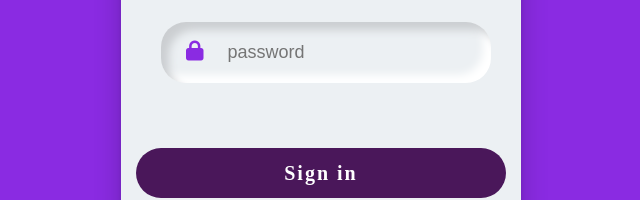
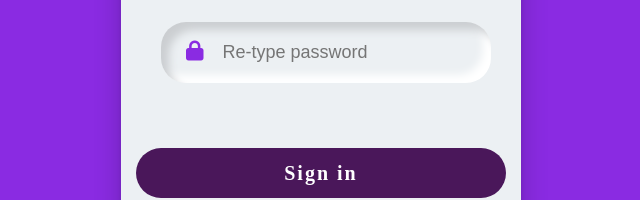
Before and after one commit to rajbi1380/loging-form, a plain HTML site: page index.html in a window 1280 px wide. Shown: the part 427-627 px from the top of the page, 319-959 px from the left. Drawn offline with Linux system fonts and the light colour scheme; a web font is replaced by a local one.

Commit message:
edit input[type=password]

```diff
--- a/index.html
+++ b/index.html
@@ -31,7 +31,7 @@
         <div class="password-status"></div>
         <div class="inputPassword">
           <span><i class="fa-solid fa-lock"></i></span>
-          <input type="password" class="check-password" placeholder=" password" />
+          <input type="password" class="check-password" placeholder="Re-type password" />
         </div>
          <div class="password-status-check"></div>
       </div>
```
